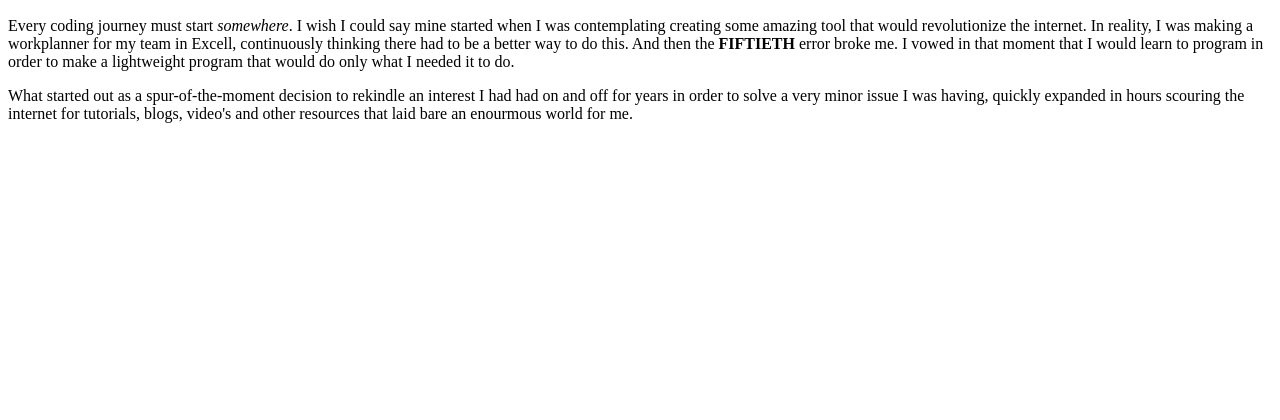
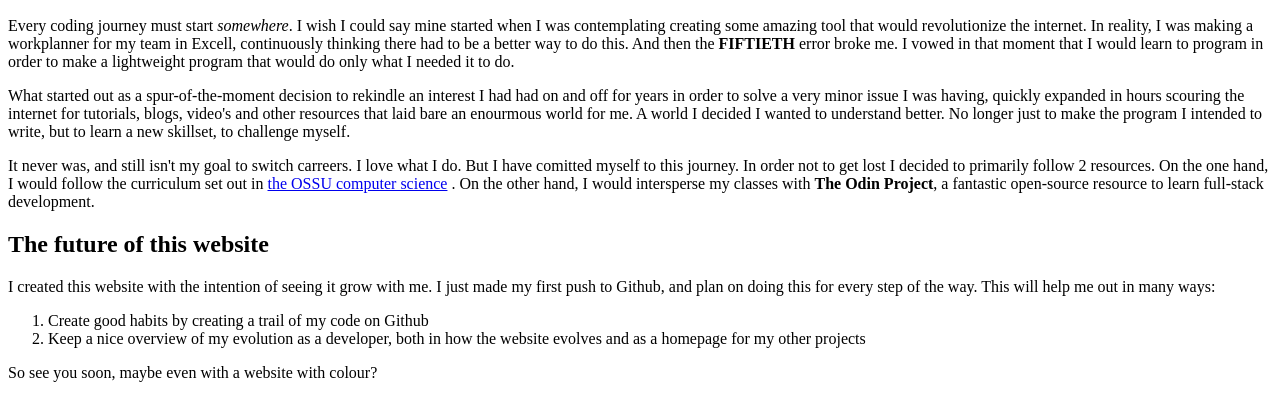
Before and after one commit to jtdbraba/Personal-website, a plain HTML site: page index.html in a window 1280 px wide. Shown: the part 136-556 px from the top of the page. Drawn offline with Linux system fonts and the light colour scheme.

Commit message:
Version 1: Added more text, experimented with tags

```diff
--- a/index.html
+++ b/index.html
@@ -17,7 +17,23 @@
             <p>
                 What started out as a spur-of-the-moment decision to rekindle an interest I had had on and off for years in order to
                 solve a very minor issue I was having, quickly expanded in hours scouring the internet for tutorials, blogs, video's and
-                other resources that laid bare an enourmous world for me.
+                other resources that laid bare an enourmous world for me. A world I decided I wanted to understand better. No longer just
+                to make the program I intended to write, but to learn a new skillset, to challenge myself.
             </p>
+            <p>
+                It never was, and still isn't my goal to switch carreers. I love what I do. But I have comitted myself to this journey. In order
+                not to get lost I decided to primarily follow 2 resources. On the one hand, I would follow the curriculum set out in <a href="https://github.com/ossu/computer-science">the OSSU computer science</a>
+                . On the other hand, I would intersperse my classes with <strong>The Odin Project</strong>, a fantastic open-source resource to learn full-stack development.
+            </p>
+        <h2>The future of this website</h2>
+            <p>
+                I created this website with the intention of seeing it grow with me. I just made my first push to Github, and plan on doing this for every
+                step of the way. This will help me out in many ways:
+                <ol>
+                    <li>Create good habits by creating a trail of my code on Github</li>
+                    <li>Keep a nice overview of my evolution as a developer, both in how the website evolves and as a homepage for my other projects</li>
+                </ol>
+            </p>
+            <p>So see you soon, maybe even with a website with colour?</p>
     </body>
 </html>
```
